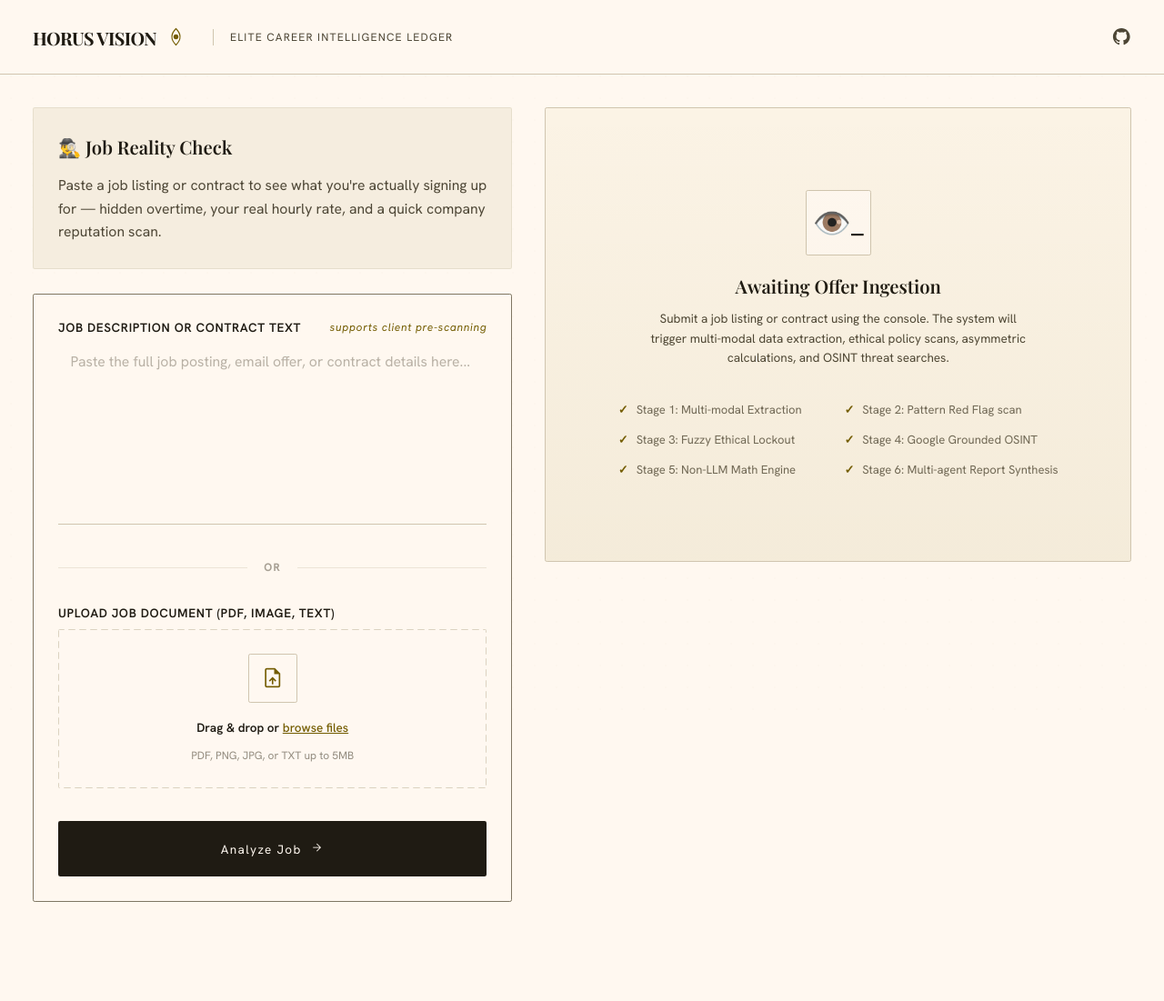
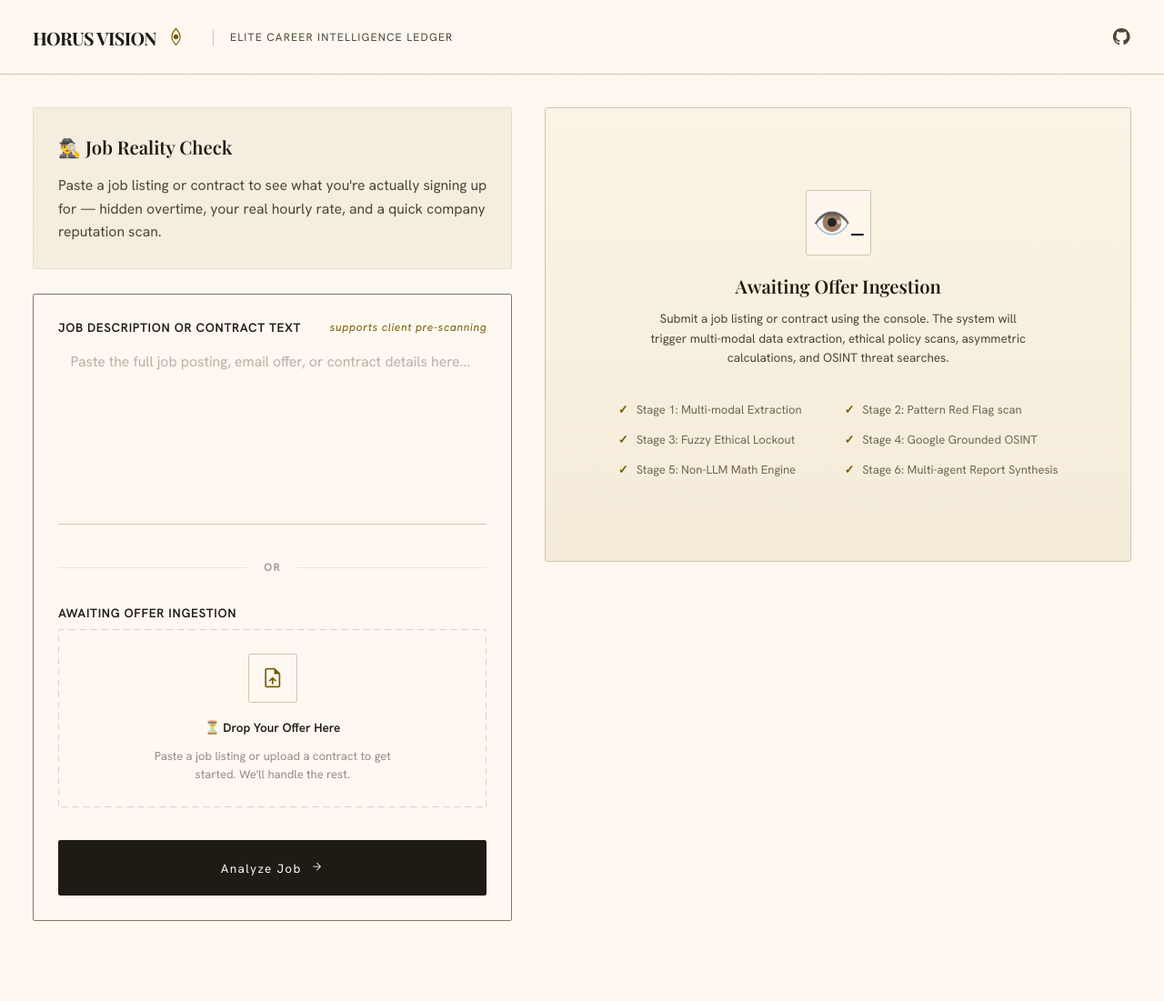
Before and after one commit to jsaigou/horus-vision, a FastAPI app: page / in a window 1280 px wide. Shown: the top 1101 px of the page at 91% size. Run offline with FastAPI, Linux system fonts and the light colour scheme; some libraries are stand-ins or nearby versions; some web fonts are replaced.

Commit message:
style: rename upload zone to awaiting offer ingestion with updated text

```diff
--- a/app/templates/index.html
+++ b/app/templates/index.html
@@ -239,8 +239,7 @@
                     <!-- Input Method 2: Drag & Drop File Upload -->
                     <div class="flex flex-col gap-2">
                         <label
-                            class="text-xs font-semibold text-on-surface font-label-caps tracking-wider uppercase">Upload
-                            Job Document (PDF, Image, Text)</label>
+                            class="text-xs font-semibold text-on-surface font-label-caps tracking-wider uppercase">Awaiting Offer Ingestion</label>
                         <div id="drop-zone"
                             class="custom-dashed-border rounded p-6 flex flex-col items-center justify-center gap-3 cursor-pointer bg-white/10 hover:bg-white/40 transition-all duration-300 group">
                             <input type="file" id="job_file" name="job_file" accept=".pdf,.png,.jpg,.jpeg,.txt"
@@ -252,9 +251,11 @@
                                 <span class="material-symbols-outlined text-2xl font-light">upload_file</span>
                             </div>
                             <span class="text-xs font-semibold text-on-surface mt-1" id="upload-status-text">
-                                Drag & drop or <span class="text-primary underline font-medium">browse files</span>
+                                ⏳ Drop Your Offer Here
                             </span>
-                            <span class="text-[10px] text-on-surface-variant/60">PDF, PNG, JPG, or TXT up to 5MB</span>
+                            <span class="text-[11px] text-on-surface-variant/60 text-center max-w-[280px]">
+                                Paste a job listing or upload a contract to get started. We'll handle the rest.
+                            </span>
                         </div>
                     </div>
 
```
